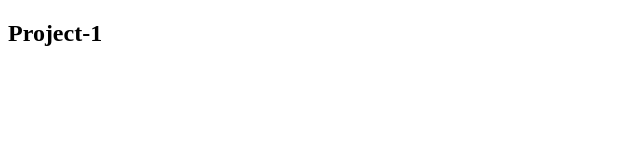
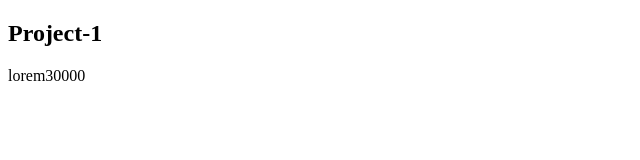
Before and after one commit to JamesBD62/project-1, a plain HTML site: page index.html in a window 1280 px wide. Shown: the whole page, without its empty margins (0-640 px from the left). Drawn offline with Linux system fonts and the light colour scheme.

Commit message:
Update index.html

```diff
--- a/index.html
+++ b/index.html
@@ -7,5 +7,6 @@
 </head>
 <body>
     <h2>Project-1</h2>
+    <p>lorem30000</p>
 </body>
 </html>
```
